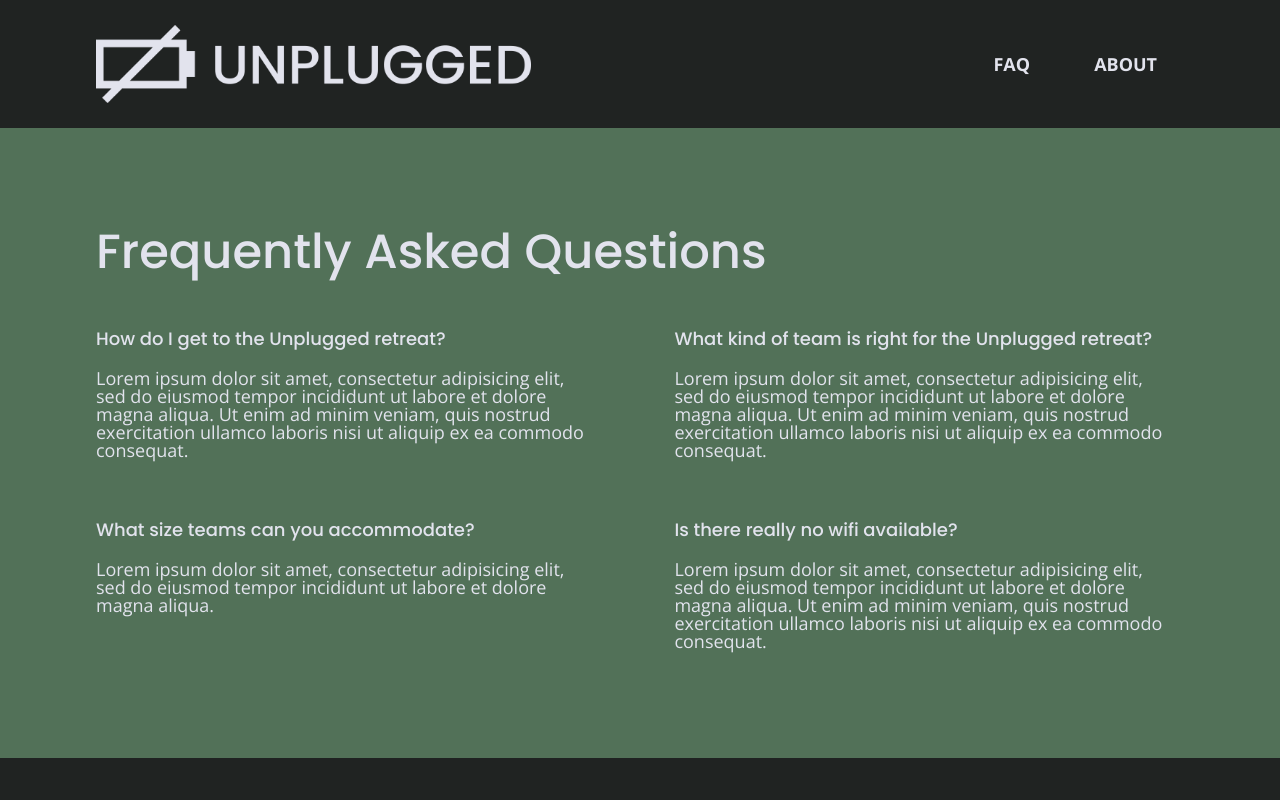
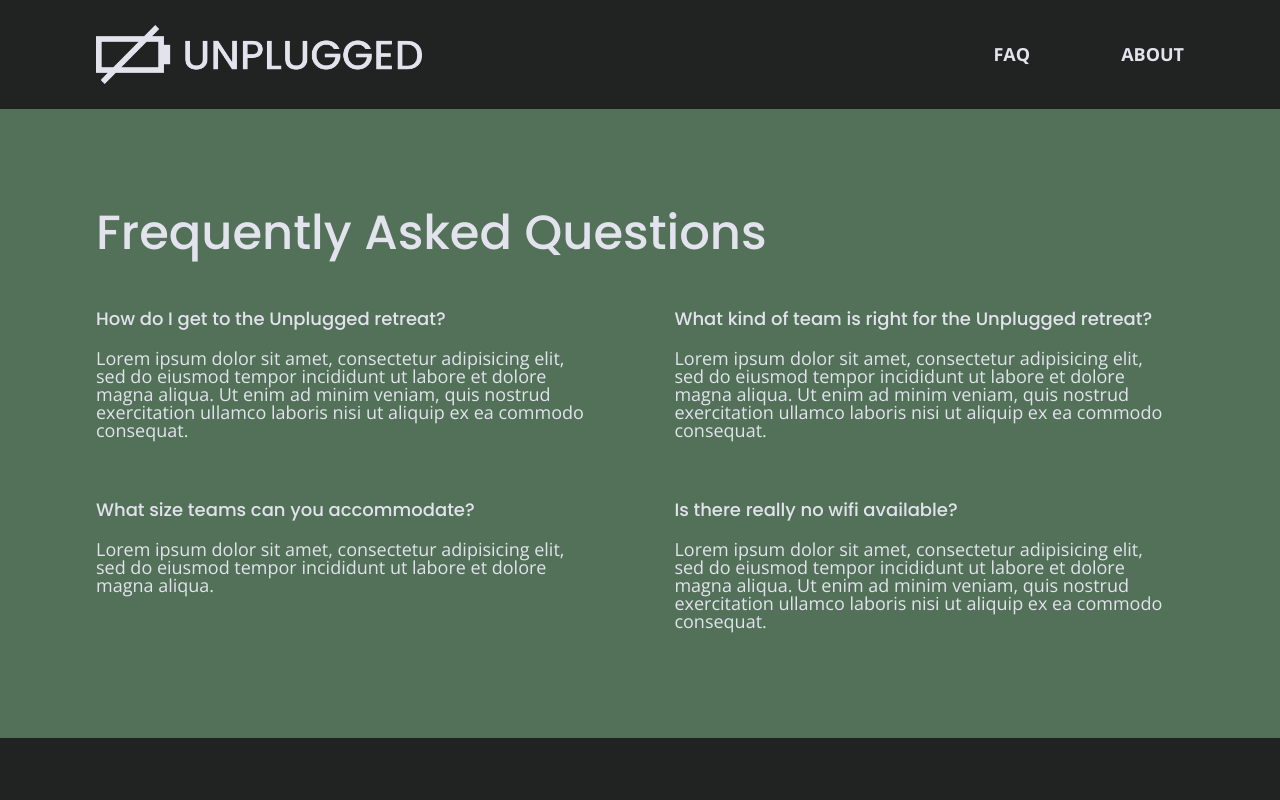
Before and after one commit to ll-zerr/unplugged, a website: page faq/index.html in a window 1280 px wide. Shown: the top 800 px of the page. Drawn offline with nearby package versions, Linux system fonts and the light colour scheme.

Commit message:
Additional updates for image responsiveness

```diff
--- a/css/main.css
+++ b/css/main.css
@@ -120,6 +120,10 @@
   max-width: 100%;
 }
 
+figure {
+  margin: 0;
+}
+
 .content-wrapper {
   width: 90%;
   max-width: 1100px;
@@ -141,12 +145,25 @@
   padding-top: 15px;
 }
 
+header figure {
+  width: 60%;
+  display: flex;
+  justify-content: center;
+  align-items: center;
+  flex-flow: row wrap;
+}
+
 header .content-wrapper {
   /* width: 60%; */
   display: flex;
   justify-content: center;
   align-items: center;
   flex-flow: row wrap;
+}
+
+.logo {
+  font-family: 'Poppins', sans-serif;
+  font-size: 2.25em;
 }
 
 .header-divider {
@@ -237,7 +254,7 @@
   flex-flow: row wrap;
   background-image: url("../img/jake-melara-30679-unsplash.jpg");
   background-color: #333;
-  height: 500px;
+  min-height: 500px;
   background-position: center;
   background-repeat: no-repeat;
   background-size: cover;
@@ -277,6 +294,7 @@
   font-family: 'Open Sans', sans-serif;
   font-size: .875em;
   font-style: italic;
+  color: #2a423a;
   padding: 1em;
   width: 90%;
 }
@@ -300,14 +318,14 @@
   justify-content: flex-start;
   align-items: center;
   /* includes flex-flow: row wrap in solution */
-color: #000000;
-  /* background-image: url("../img/rawpixel-800820-unsplash1.jpg");
-  background-color: ;
-  height: 1450px;
+/* color: #000000; */
+  background-image: url("../img/rawpixel-800820-unsplash1.jpg");
+  background-color: #333;
+  /* height: 1450px; */
   background-position: center;
   background-repeat: no-repeat;
   background-size: cover;
-  position: relative; */
+  /* position: relative; */
   padding: 50px 0;
 }
 
@@ -517,12 +535,13 @@
   justify-content: space-between;
 }
 
-.logo {
-  width: 40%;
+header figure {
+  width: 30%;
+  justify-content: flex-start;
 }
 
 header nav {
-  width: 30%;
+  width: 25%;
 }
 
 .header-divider {
@@ -534,7 +553,7 @@
 }
 
 .nav-item {
-  /* margin: 0; */
+  margin-right: 0;
 }
 
 /* Footer */
--- a/faq/index.html
+++ b/faq/index.html
@@ -33,14 +33,20 @@
   <!-- Add your site or application content here -->
   <header>
     <div class="content-wrapper">
-      <a class="logo" href="#"><img src="../img/unpluggedlogo.png" alt="unplugged logo" /></a>
+
+      <figure>
+        <a class="logo" href="#"><img src="../img/unpluggedlogo.png" alt="unplugged logo" /></a>
+      </figure>
+
       <div class="header-divider"></div>
+
       <nav>
         <ul class="nav-list">
           <li><a class="nav-item" href="index.html" target="_blank">FAQ</a></li>
           <li><a class="nav-item" href="../about/index.html" target="_blank">About</a></li>
         </ul>
       </nav>
+
     </div>
   </header>
 
```
Also changed, not shown: about/index.html (+7 -1 lines), index.html (+7 -3 lines).
